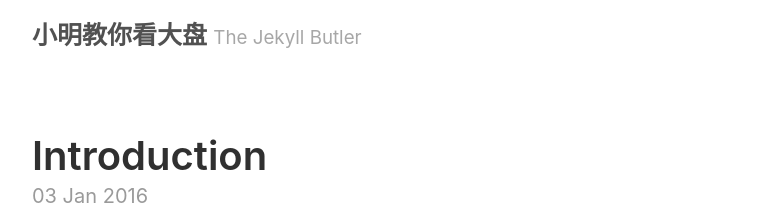
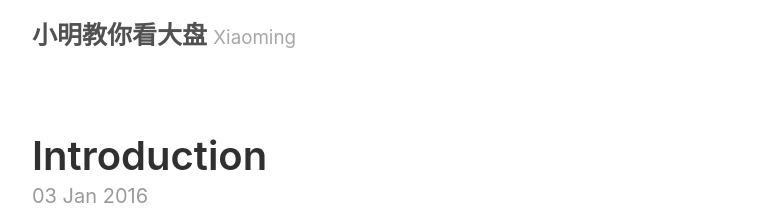
Before and after one commit to yazi0413/yazi0413.github.com, a Jekyll site: the page built from index.html, in a window 1280 px wide. Shown: the top 219 px of the page, without its empty margins (258-1021 px from the left). Built offline with Jekyll 4.4.1, drawn with Linux system fonts in a browser that asks for light colours; the list of posts is cut into pages by our own code.

Commit message:
Update _config.yml

```diff
--- a/_config.yml
+++ b/_config.yml
@@ -3,8 +3,8 @@ permalink:           pretty
 
 # Setup
 title:               小明教你看大盘
-tagline:             The Jekyll Butler
-url:                 http://getpoole.com
+tagline:             Xiaoming
+url:                 http://dapan88.com
 paginate:            1
 baseurl:             ""
 
```
